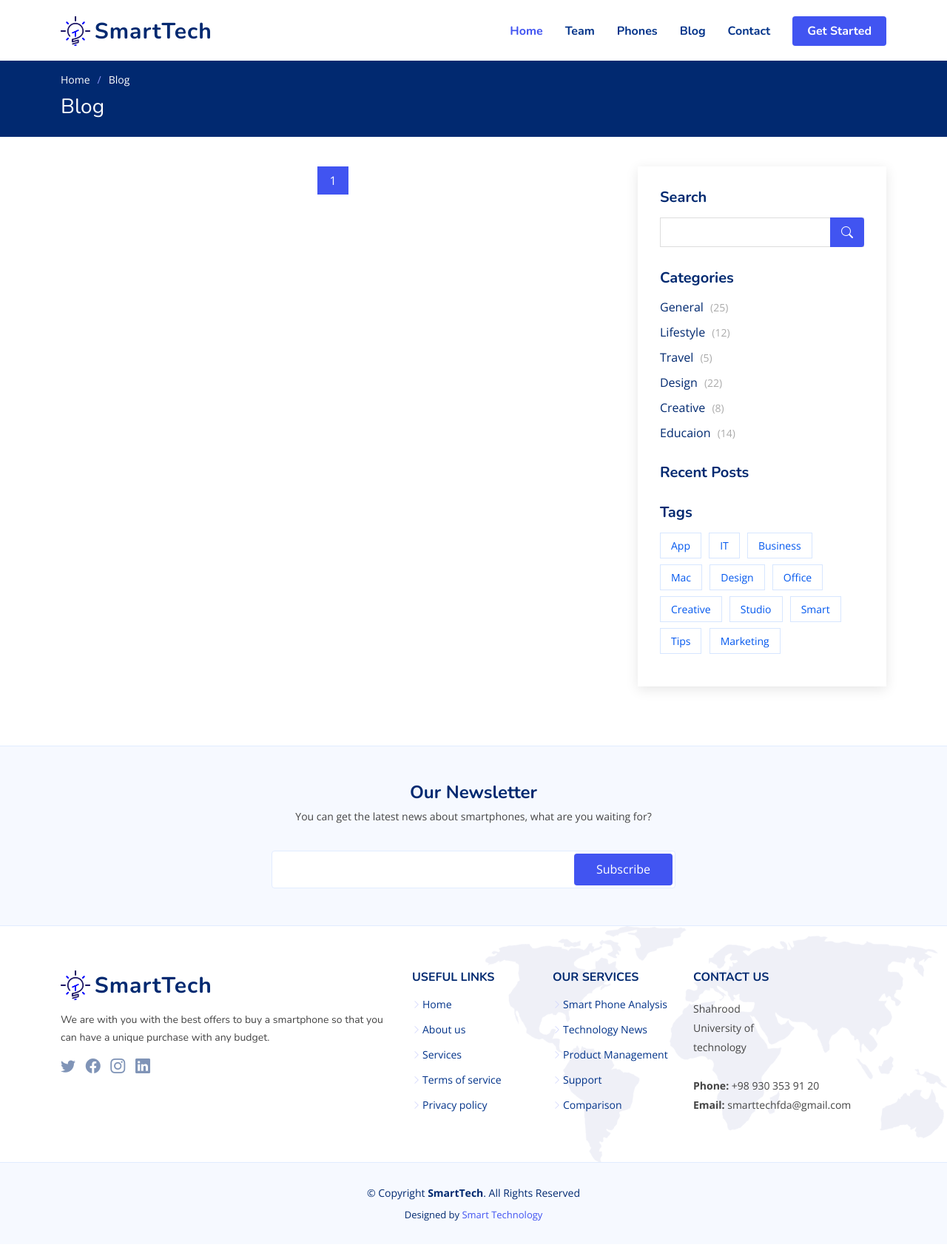
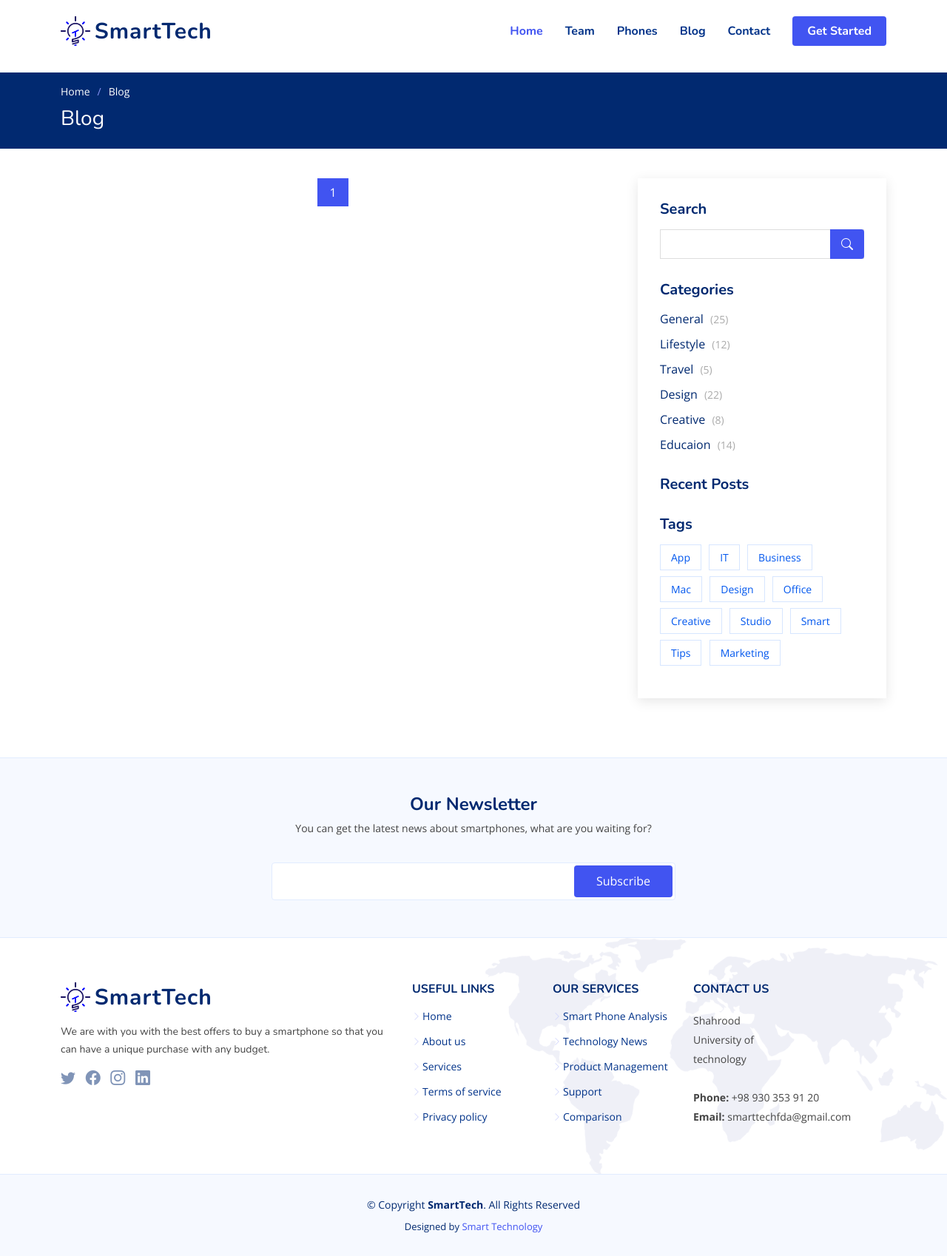
Before and after one commit to DtechB/smartTech, a Django app: page /blog/ in a window 1280 px wide. Shown: the whole page at 74% size. Before the commit the page ends 1651 px from the top, so only its background shows below. Run offline with Django 3.2, Linux system fonts and the light colour scheme; data that the repository does not hold is empty; some libraries are stand-ins or nearby versions.

Commit message:
fix bug in header of each pages.

```diff
--- a/blog/templates/blog/blog-content.html
+++ b/blog/templates/blog/blog-content.html
@@ -4,7 +4,7 @@
 {% block blog-title %}Smart Tech Blog{% endblock %}
 
 {% block blog-content %}
-    <main id="main">
+    <main id="main" class="pt-3">
 
         <!-- ======= Breadcrumbs ======= -->
         <section class="breadcrumbs">
--- a/blog/templates/blog/blog-search.html
+++ b/blog/templates/blog/blog-search.html
@@ -4,7 +4,7 @@
 {% block blog-title %}Smart Tech Blog{% endblock %}
 
 {% block blog-content %}
-    <main id="main">
+    <main id="main" class="pt-3">
 
         <!-- ======= Breadcrumbs ======= -->
         <section class="breadcrumbs">
--- a/blog/templates/blog/blog-single.html
+++ b/blog/templates/blog/blog-single.html
@@ -6,7 +6,7 @@
 {% block blog-title %}blog1{% endblock %}
 
 {% block blog-content %}
-    <main id="main">
+    <main id="main" class="pt-3">
 
         <!-- ======= Breadcrumbs ======= -->
         <section class="breadcrumbs">
--- a/phone/templates/phone/phone-content.html
+++ b/phone/templates/phone/phone-content.html
@@ -5,7 +5,7 @@
 {% block title %}Smart Tech Phones{% endblock %}
 
 {% block phone-content %}
-    <main id="main">
+    <main id="main" class="pt-3">
 
         <!-- ======= Breadcrumbs ======= -->
         <section class="breadcrumbs">
--- a/phone/templates/phone/phone-single.html
+++ b/phone/templates/phone/phone-single.html
@@ -3,7 +3,7 @@
 {% load static %}
 
 {% block phone-content %}
-    <main id="main">
+    <main id="main" class="pt-3">
 
         <!-- ======= Breadcrumbs ======= -->
         <section class="breadcrumbs">
```
